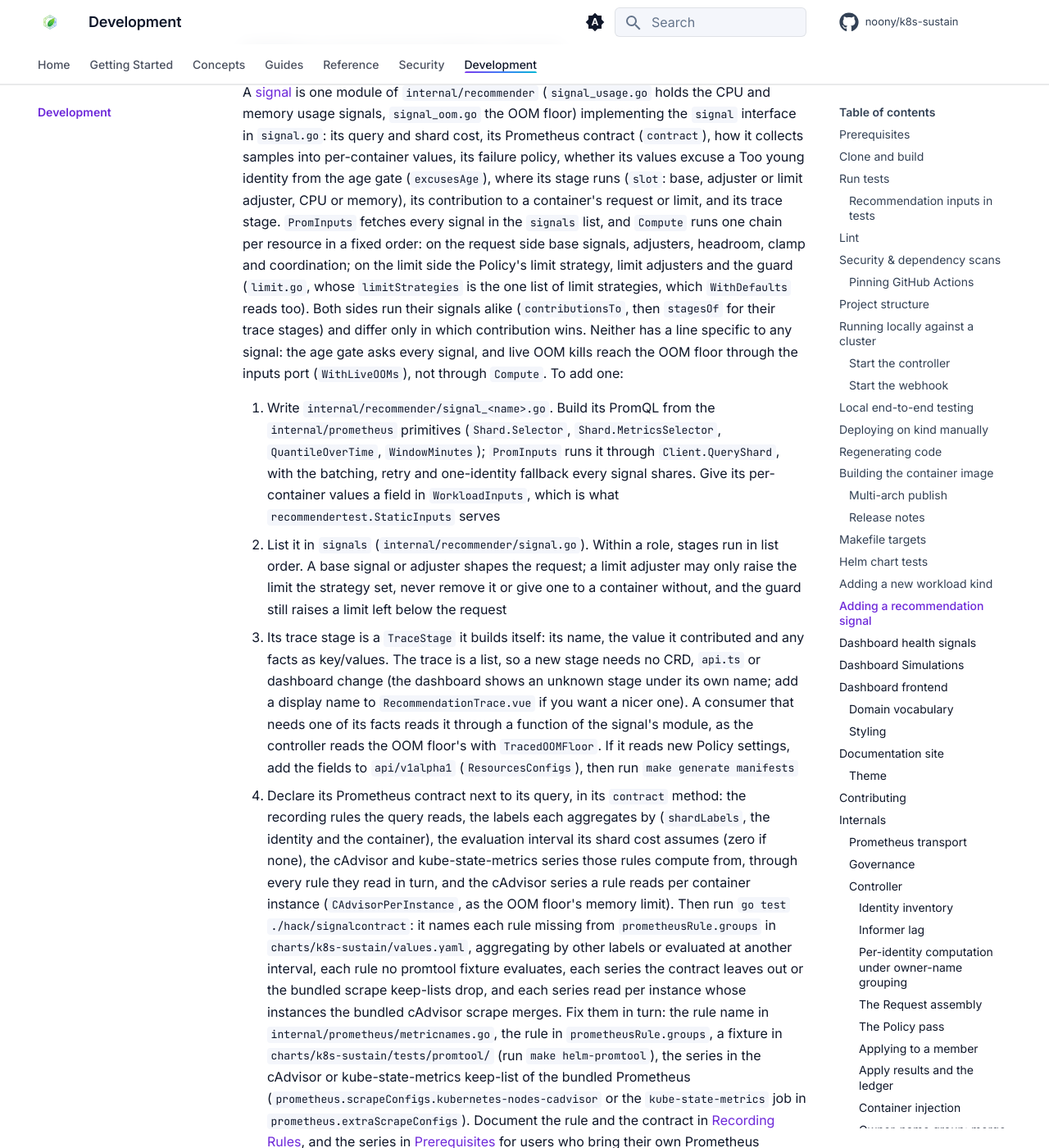
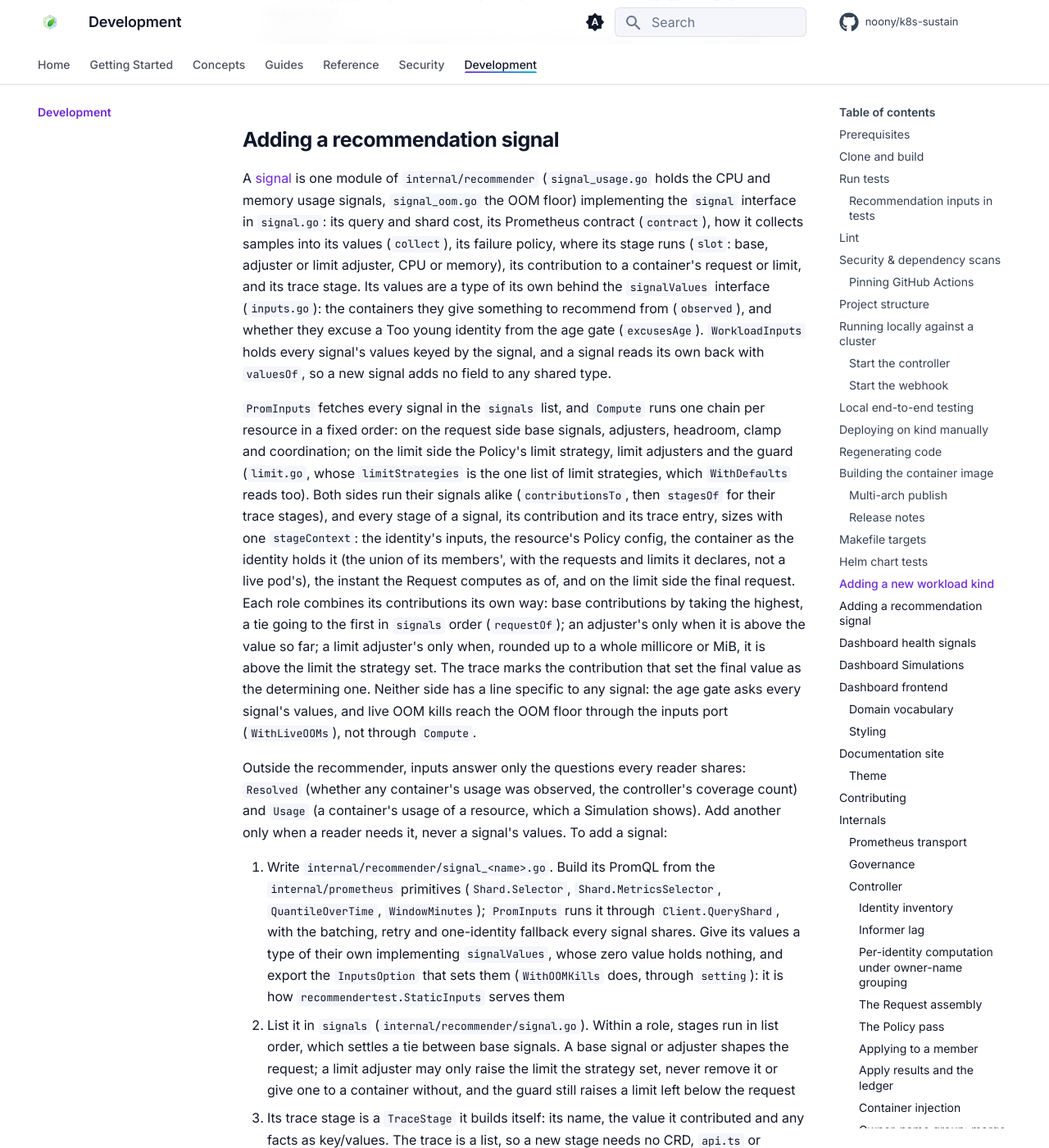
Before and after one commit to noony/k8s-sustain, an MkDocs documentation site: the page built from docs/development.md, in a window 1280 px wide and 1400 px high, scrolled down 8956 px. Shown: the whole window at 82% size. Built offline with MkDocs 1.6.1 and Material for MkDocs 9.7.7, drawn with Linux system fonts in a browser that asks for light colours; comment, search, counter and statistics services are not loaded; the version menu is left out; some of the changed text lies outside the part shown.

Commit message:
docs: signals size with their context, combine by role and keep their own values

````diff
--- a/docs/development.md
+++ b/docs/development.md
@@ -43,15 +43,20 @@ through the `recommender.InputsFetcher` port. Their tests inject
 
 ```go
 inputs := recommendertest.NewStaticInputs().
-    Set(id, &recommender.WorkloadInputs{
-        CPUPerPod: promclient.ContainerValues{"app": 0.1},
-        OOM:       map[string]recommender.OOM{"app": {Kills: 1, PeakBytes: 300 << 20, HasPeak: true}},
-    }).
+    Set(id,
+        recommender.WithCPUUsage(promclient.ContainerValues{"app": 0.1}),
+        recommender.WithOOMKills(map[string]recommender.OOM{"app": {Kills: 1, PeakBytes: 300 << 20, HasPeak: true}}),
+    ).
     Fail(otherID, errors.New("prometheus down"))
 ```
 
-An identity with neither gets empty inputs, whatever the settings it is
-fetched under, as Prometheus answers for one with no samples. `Calls()`
+Each signal's module exports the option that sets its values
+(`WithCPUUsage`, `WithMemoryUsage`, `WithOOMKills`). `Set` builds the
+identity's inputs with `recommender.NewInputs`, which gives every signal it
+is not given its values from no samples, so they read exactly as the inputs
+`PromInputs` fetches. An identity with neither gets empty inputs, whatever
+the settings it is fetched under, as Prometheus answers for one with no
+samples. `Calls()`
 reports every fetch, the settings it ran under and its requests, and
 `Requested(id)` whether an identity was part of any, so a test can assert
 what was fetched and how. Prefer driving
@@ -340,32 +345,56 @@ A [signal](concepts/recommendation-pipeline.md#signals) is one module of
 `internal/recommender` (`signal_usage.go` holds the CPU and memory usage
 signals, `signal_oom.go` the OOM floor) implementing the `signal` interface in
 `signal.go`: its query and shard cost, its Prometheus contract (`contract`),
-how it collects samples into per-container values, its failure policy, whether
-its values excuse a Too
-young identity from the age gate (`excusesAge`), where its stage runs (`slot`:
-base, adjuster or limit adjuster, CPU or memory), its contribution to a
-container's request or limit, and its trace stage. `PromInputs` fetches every
-signal in the `signals` list, and `Compute` runs one chain per resource in a
-fixed order: on the request side base signals, adjusters, headroom, clamp and
-coordination; on the limit side the Policy's limit strategy, limit adjusters
-and the guard (`limit.go`, whose `limitStrategies` is the one list of limit
-strategies, which `WithDefaults` reads too). Both sides run their signals
-alike (`contributionsTo`, then `stagesOf` for their trace stages) and differ
-only in which contribution wins. Neither has a line specific to any signal:
-the age gate asks every signal, and live OOM kills reach the OOM floor through
-the inputs port (`WithLiveOOMs`), not through `Compute`. To add one:
+how it collects samples into its values (`collect`), its failure policy, where
+its stage runs (`slot`: base, adjuster or limit adjuster, CPU or memory), its
+contribution to a container's request or limit, and its trace stage. Its
+values are a type of its own behind the `signalValues` interface
+(`inputs.go`): the containers they give something to recommend from
+(`observed`), and whether they excuse a Too young identity from the age gate
+(`excusesAge`). `WorkloadInputs` holds every signal's values keyed by the
+signal, and a signal reads its own back with `valuesOf`, so a new signal adds
+no field to any shared type.
+
+`PromInputs` fetches every signal in the `signals` list, and `Compute` runs
+one chain per resource in a fixed order: on the request side base signals,
+adjusters, headroom, clamp and coordination; on the limit side the Policy's
+limit strategy, limit adjusters and the guard (`limit.go`, whose
+`limitStrategies` is the one list of limit strategies, which `WithDefaults`
+reads too). Both sides run their signals alike (`contributionsTo`, then
+`stagesOf` for their trace stages), and every stage of a signal, its
+contribution and its trace entry, sizes with one `stageContext`: the
+identity's inputs, the resource's Policy config, the container as the
+identity holds it (the union of its members', with the requests and limits it
+declares, not a live pod's), the instant the Request computes as of, and on
+the limit side the final request. Each role combines its contributions its
+own way: base contributions by taking the highest, a tie going to the first in
+`signals` order (`requestOf`); an adjuster's only when it is above the value
+so far; a limit adjuster's only when, rounded up to a whole millicore or MiB,
+it is above the limit the strategy set. The trace marks the contribution that
+set the final value as the determining one. Neither side has a line specific
+to any signal: the age gate asks every signal's values, and live OOM kills
+reach the OOM floor through the inputs port (`WithLiveOOMs`), not through
+`Compute`.
+
+Outside the recommender, inputs answer only the questions every reader
+shares: `Resolved` (whether any container's usage was observed, the
+controller's coverage count) and `Usage` (a container's usage of a resource,
+which a Simulation shows). Add another only when a reader needs it, never a
+signal's values. To add a signal:
 
 1. Write `internal/recommender/signal_<name>.go`. Build its PromQL from the
    `internal/prometheus` primitives (`Shard.Selector`, `Shard.MetricsSelector`,
    `QuantileOverTime`, `WindowMinutes`); `PromInputs` runs it through
    `Client.QueryShard`, with the batching, retry and one-identity fallback
-   every signal shares. Give its per-container values a field in
-   `WorkloadInputs`, which is what `recommendertest.StaticInputs` serves
+   every signal shares. Give its values a type of their own implementing
+   `signalValues`, whose zero value holds nothing, and export the
+   `InputsOption` that sets them (`WithOOMKills` does, through `setting`):
+   it is how `recommendertest.StaticInputs` serves them
 2. List it in `signals` (`internal/recommender/signal.go`). Within a role,
-   stages run in list order. A base signal or adjuster shapes the request; a
-   limit adjuster may only raise the limit the strategy set, never remove it
-   or give one to a container without, and the guard still raises a limit
-   left below the request
+   stages run in list order, which settles a tie between base signals. A base
+   signal or adjuster shapes the request; a limit adjuster may only raise the
+   limit the strategy set, never remove it or give one to a container
+   without, and the guard still raises a limit left below the request
 3. Its trace stage is a `TraceStage` it builds itself: its name, the value it
    contributed and any facts as key/values. The trace is a list, so a new
    stage needs no CRD, `api.ts` or dashboard change (the dashboard shows an
@@ -398,17 +427,19 @@ the inputs port (`WithLiveOOMs`), not through `Compute`. To add one:
    for users who bring their own Prometheus
 5. Test it at its own interface, next to `signal_usage_test.go` and
    `signal_oom_test.go`: the query built from settings, the values collected
-   from `ShardSample`s, its failure policy, its contribution and trace stage.
-   Test what it does to a whole recommendation through `Compute`, from a
-   `Request` the test builds in the package at a fixed instant (`now`; outside
-   the package only `Assemble` builds one). `signal_test.go` shows, in one
-   test, that a signal defined only in a test is fetched and then computed on
-   the limit side with its own trace stage from what was fetched, from its
-   list entry alone and with its values carried in `WorkloadInputs`, and
-   checks that every listed signal's contract
-   declares exactly the rules its query reads and that its `collect` reads a
-   sample of each of them, so no series its query returns is dropped for a
-   metric name `collect` does not handle
+   from `ShardSample`s, its failure policy, and its contribution and trace
+   stage from a `stageContext` the test builds (`stageFor`), with no
+   Request. Test what it does to a whole recommendation through `Compute`,
+   from a `Request` the test builds in the package at a fixed instant (`now`;
+   outside the package only `Assemble` builds one) with inputs from
+   `NewInputs`. `signal_test.go` shows that a signal defined only in a test,
+   with values of its own type, is fetched and then computed on the limit
+   side with its own trace stage from what was fetched, from its list entry
+   alone; that every stage of a signal gets its context; that base signals
+   combine by max; and it checks that every listed signal's contract declares
+   exactly the rules its query reads and that its `collect` reads a sample of
+   each of them, so no series its query returns is dropped for a metric name
+   `collect` does not handle
 6. Add it to the signals table in
    [Recommendation Pipeline](concepts/recommendation-pipeline.md#signals) and
    describe its stage there
@@ -716,7 +747,7 @@ The computation unit is the identity, not the workload object: a group of worklo
 - the spec's resources with every default explicit (`WithDefaults`: the window, the percentile and headroom unless the request is kept, `keepLimit` when no strategy is set), which the fetch and the computation both use and a Simulation returns as its effective settings;
 - one batch fetch, and one instant per batch read from `now` once it returns: kills the live decorator merged in never postdate it. The caller owns the clock: the controller passes `PolicyReconciler.Clock`, the one `start` also gives `WithLiveOOMs`, so the age gate and the live OOM window are judged by one clock; the dashboard passes `Server.Clock`. Nil is the wall clock on both, and a test fixes the instant with a fake one.
 
-`Request` has no exported field: only the assembly builds one outside the package, so every Request carries its instant (a zero one would make every dated identity Too young). `Request.RequestAt` is the request a Request computes for one of its containers had its usage percentile of one resource been a given value, every other signal as observed: a Simulation's recommendation chart computes each past percentile point with it (`recommendationSeries`), so a point costs one resource of one container, and the dashboard never maps a resource to its fields itself.
+`Request` has no exported field: only the assembly builds one outside the package, so every Request carries its instant (a zero one would make every dated identity Too young). `Request.RequestAt` is the request a Request computes for one of its containers had its usage percentile of one resource been a given value, every other signal as observed: a Simulation's recommendation chart computes each past percentile point with it (`recommendationSeries`), so a point costs one resource of one container, and the dashboard never reads a signal's values itself.
 
 #### The Policy pass
 
````
Also changed, not shown: CONTEXT.md (+1 -1 lines), docs/concepts/recommendation-pipeline.md (+3 -1 lines).
